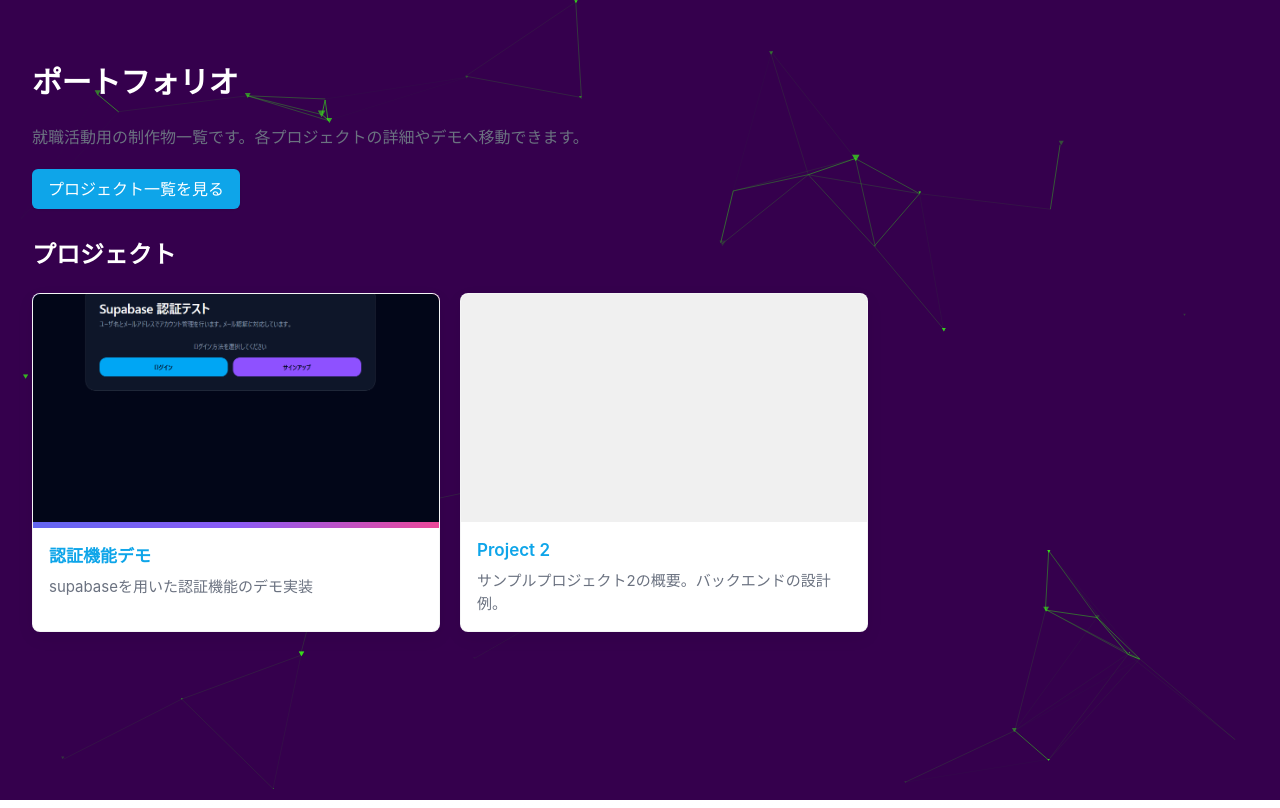
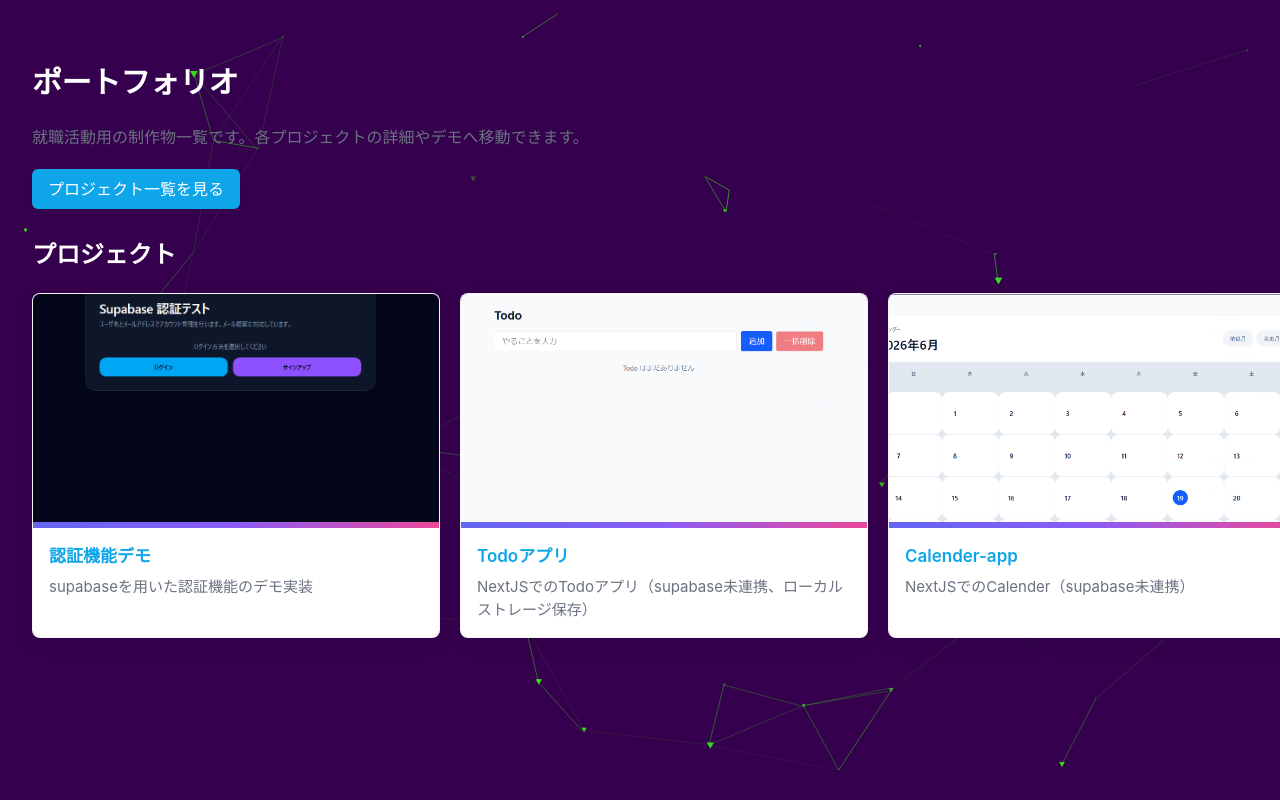
Before and after one commit to rnrn8407/portfolio, a Next.js app: page / in a window 1280 px wide. Shown: the top 808 px of the page. Built offline with nearby package versions, Linux system fonts and the light colour scheme.

Commit message:
third project apps

```diff
--- a/app/page.tsx
+++ b/app/page.tsx
@@ -29,9 +29,16 @@ export default function Home() {
           />
 
           <ProjectCard
-            href="/projects/project2"
-            title="Project 2"
-            description="サンプルプロジェクト2の概要。バックエンドの設計例。"
+            href="https://next-todoapp-ff2l.vercel.app/"
+            title="Todoアプリ"
+            description="NextJSでのTodoアプリ（supabase未連携、ローカルストレージ保存）"
+            imageSrc="/photo_project2.png"
+          />
+          <ProjectCard
+            href="https://next-calender.vercel.app/"
+            title="Calender-app"
+            description="NextJSでのCalender（supabase未連携）"
+            imageSrc="/photo_project3.png"
           />
         </div>
       </section>
```
Also changed, not shown: public/photo_project2.png (added), public/photo_project3.png (added).
